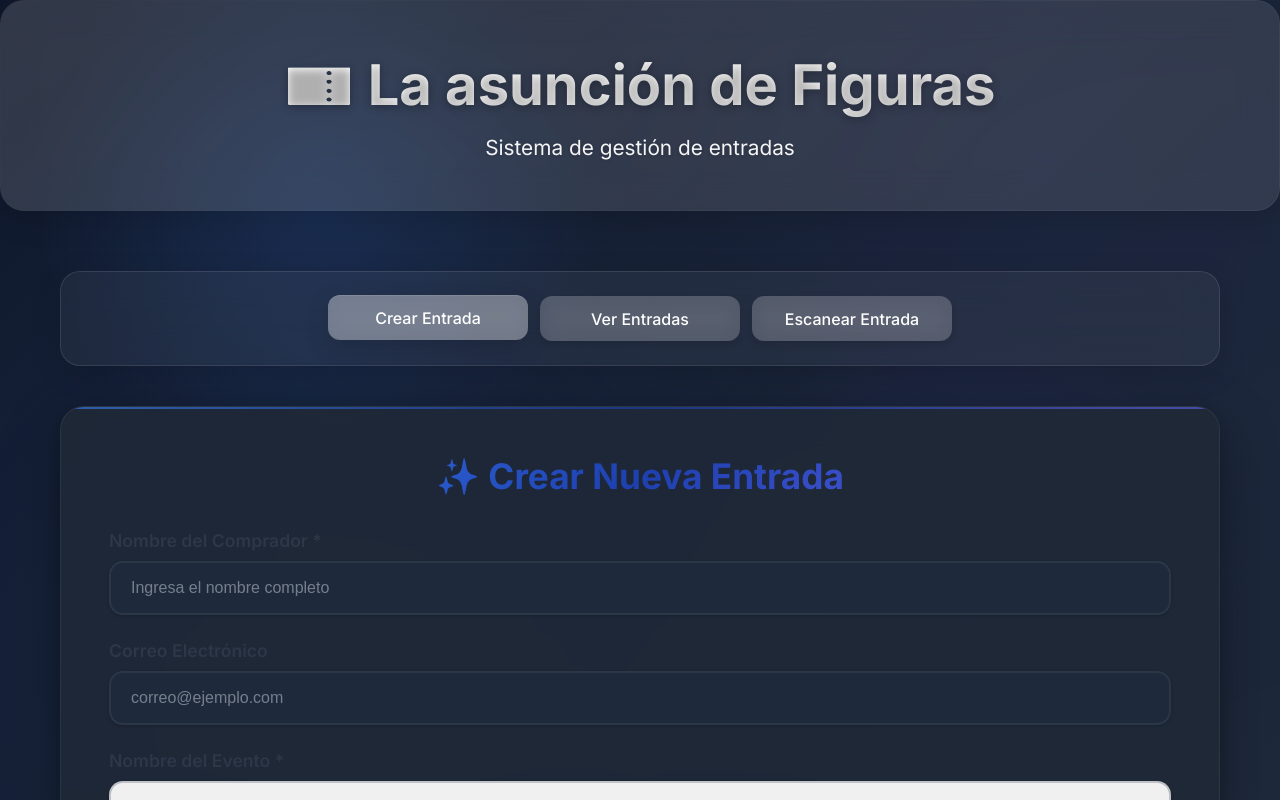
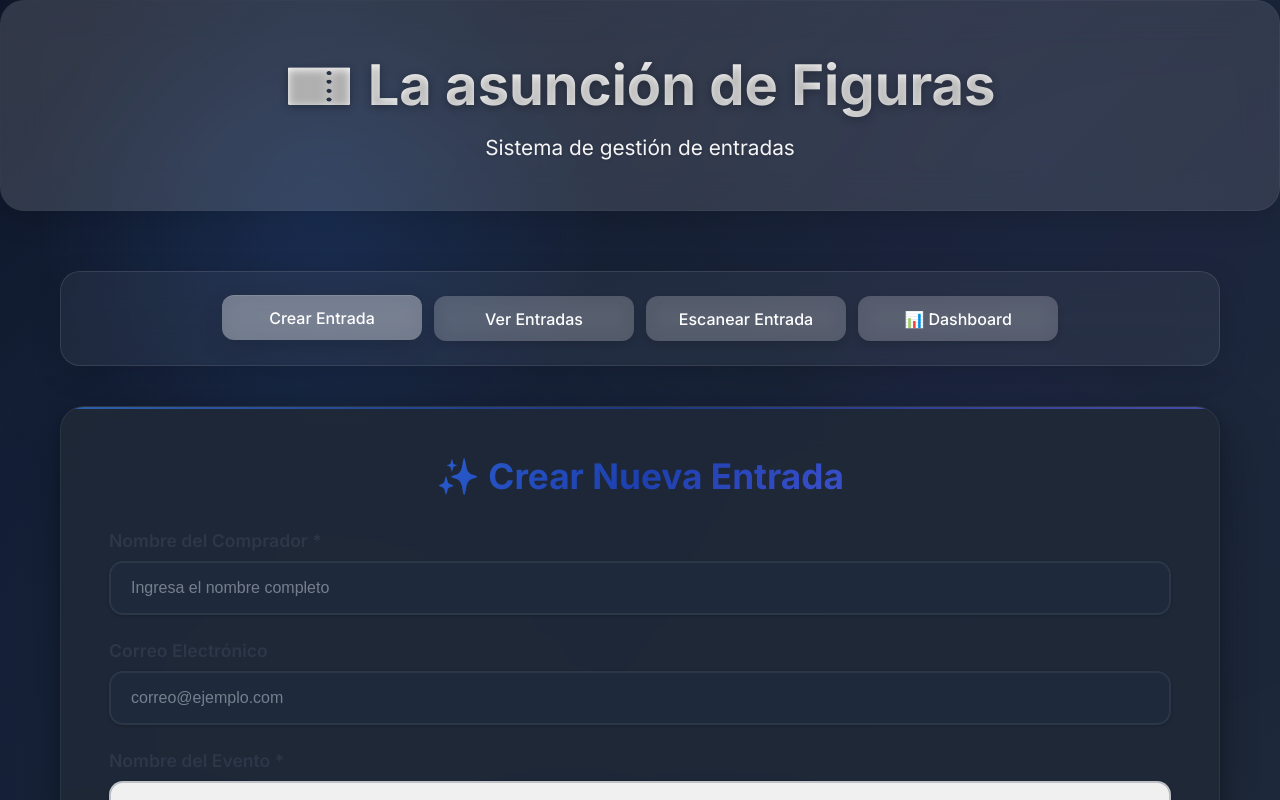
Before and after one commit to cqlig/frt, a React (Create React App) app: page / in a window 1280 px wide. Shown: the top 800 px of the page. Built offline with nearby package versions, Linux system fonts and the light colour scheme.

Commit message:
Add files via upload

```diff
--- a/src/App.js
+++ b/src/App.js
@@ -5,9 +5,11 @@ import CreateTicket from './components/CreateTicket';
 import TicketList from './components/TicketList';
 import TicketScanner from './components/TicketScanner';
 import TicketViewer from './components/TicketViewer';
+import StatsDashboard from './components/StatsDashboard';
+import API_BASE_URL from './config';
 
-// API base URL - use REACT_APP_API_URL
-axios.defaults.baseURL = process.env.REACT_APP_API_URL || '';
+// API base URL
+axios.defaults.baseURL = API_BASE_URL;
 
 function Navigation() {
   const location = useLocation();
@@ -32,6 +34,12 @@ function Navigation() {
       >
         Escanear Entrada
       </Link>
+      <Link
+        to="/dashboard"
+        className={`nav-button ${location.pathname === '/dashboard' ? 'active' : ''}`}
+      >
+        📊 Dashboard
+      </Link>
     </nav>
   );
 }
@@ -53,6 +61,7 @@ function App() {
             <Route path="/tickets" element={<TicketList />} />
             <Route path="/scanner" element={<TicketScanner />} />
             <Route path="/ticket/:id" element={<TicketViewer />} />
+            <Route path="/dashboard" element={<StatsDashboard />} />
           </Routes>
         </div>
 
--- /dev/null
+++ b/src/config.js
@@ -0,0 +1,4 @@
+// Configuración de la API
+const API_BASE_URL = 'https://bac-q24b.onrender.com';
+
+export default API_BASE_URL;
--- /dev/null
+++ b/src/config.production.js
@@ -0,0 +1,4 @@
+// Configuración de la API para producción
+const API_BASE_URL = 'https://bac-q24b.onrender.com';
+
+export default API_BASE_URL;
```
